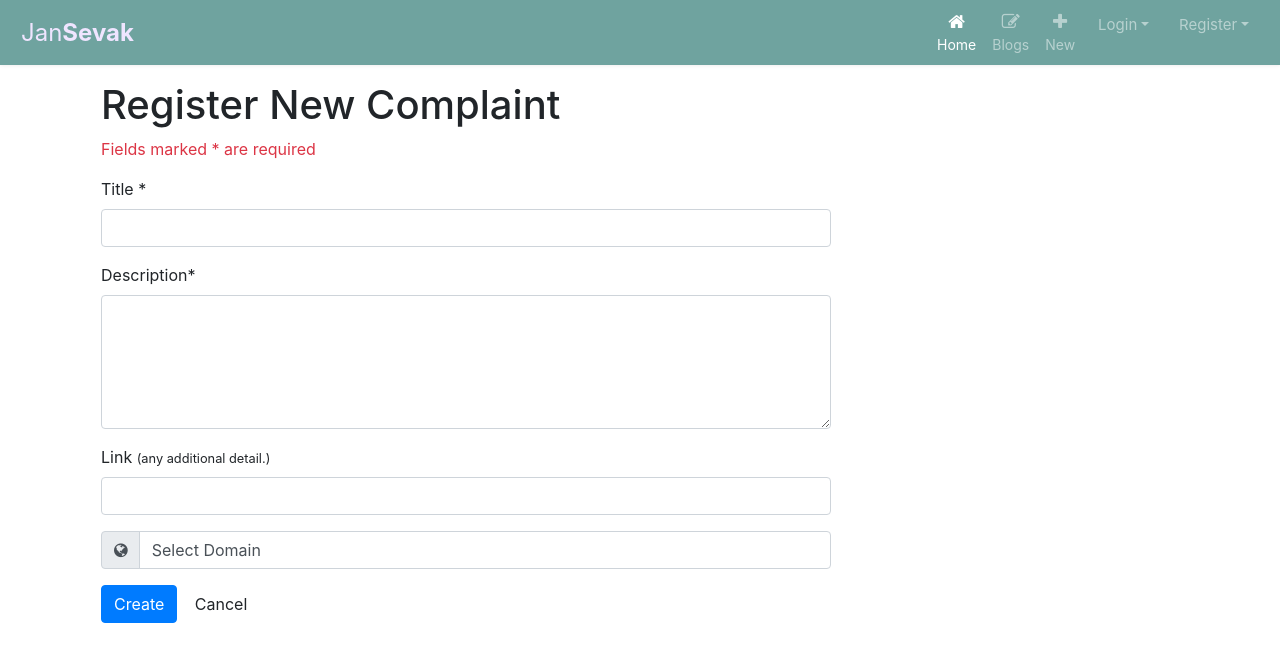
After one commit to Asubtlecoderrr/jan-sevak, a Flask app: page /issues/new/ in a window 1280 px wide. The commit adds this page. Shown: the top 662 px of the page. Run offline with Flask 2, Linux system fonts and the light colour scheme; parts of the project's set-up code (start-up, migrations or seed data) failed here and were passed over; some libraries are stand-ins or nearby versions.

Commit message:
major push

```diff
--- a/app.py
+++ b/app.py
@@ -71,6 +71,7 @@ def login_user():
                 session['logged_in'] = True
                 session['full_name'] = user[1]
                 session['district'] = user[3]
+                session['id'] = user[0]
                 flash(f"Welcome {session['full_name']}!! Your Login is Successful", 'success')
             else:
                 cur.close()
@@ -88,12 +89,12 @@ def login_user():
 def login_prof():
     return render_template('login.html', role='professional')
 
-@app.route('/domain/<domain>')
+@app.route('/domain/<domain>/')
 def domain(domain):
     cur = mysql.connection.cursor()
-    cur.execute("SELECT * FROM issues WHERE domain='{}';".format(domain))
-    domain = cur.fetchall()
-    return render_template('domain.html', domain=domain)
+    cur.execute("SELECT * FROM issue WHERE domain='{}';".format(domain))
+    issues = cur.fetchall()
+    return render_template('issue.html', issues=issues, domain=domain)
 
 @app.route('/issues/new/', methods=['GET', 'POST'])
 def new_issue():
@@ -102,30 +103,43 @@ def new_issue():
         domain = form['domain']
         complaint = form['complaint']
         link = form['link']
-        name = session['fullname']
+        name = session['full_name']
         cur = mysql.connection.cursor()
         cur.execute("INSERT INTO issue(domain, complaint, link, name) VALUES(%s, %s, %s, %s);", (domain, complaint, link, name))
         mysql.connection.commit()
         cur.close()
         flash("Issue Posted Successfully", "success")
         return redirect('/home/')
-    return render_template('new_issue.html')
+    return render_template('new.html')
 
 @app.route('/issues/<int:id>/')
 def issue_id(id):
     cur = mysql.connection.cursor()
     cur.execute("SELECT * FROM issue WHERE id={}".format(id))
     issue = cur.fetchone()
+    return render_template('issue.html', issue=issue)
 
+@app.route('/blogs/')
+def blog():
+    cur = mysql.connection.cursor()
+    cur.execute("SELECT * FROM blog;")
+    blogs = cur.fetchall()
+    return render_template('blog.html', blogs=blogs)
 
-@app.route('/blogs/new/')
-def new_blog():
-    pass
+@app.route('/blogs/<int:id>/')
+def blog_id(id):
+    cur = mysql.connection.cursor()
+    cur.execute("SELECT * FROM issue WHERE id={}".format(id))
+    issue = cur.fetchone()
 
-@app.route('/profile/me/')
+@app.route('/my-issues/')
 def me():
-    pass
-
+    cur = mysql.connection.cursor()
+    q = cur.execute("SELECT * FROM issue WHERE name='{}';".format(session['full_name']))
+    if q > 0:
+        my_issues = cur.fetchall()
+        return render_template('myissues.html', issues=my_issues)
+    return render_template('myissues.html', issues=None)
 
 if __name__ == '__main__':
     app.run(debug=True)
--- a/templates/navbar.html
+++ b/templates/navbar.html
@@ -165,16 +165,20 @@
 
 <body>
     <nav class="navbar navbar-expand-xl navbar-dark bg-dark">
-        <a href="#" class="navbar-brand"><i class="fa fa-tractor"></i>Jan<b>Sevak</b></a>
+        {% if session['logged_in'] == True %}
+        <a href="/home/" class="navbar-brand"><i class="fa fa-tractor"></i>Jan<b>Sevak</b></a> {% else %}
+        <a href="/" class="navbar-brand"><i class="fa fa-tractor"></i>Jan<b>Sevak</b></a> {% endif %}
         <button type="button" class="navbar-toggler" data-toggle="collapse" data-target="#navbarCollapse">
 		<span class="navbar-toggler-icon"></span>
 	</button>
         <!-- Collection of nav links, forms, and other content for toggling -->
         <div id="navbarCollapse" class="collapse navbar-collapse justify-content-start">
             <div class="navbar-nav ml-auto">
-                <a href="#" class="nav-item nav-link active"><i class="fa fa-home"></i><span>Home</span></a>
-                <a href="#" class="nav-item nav-link"><i class="fa fa-pencil-square-o"></i><span>Blogs</span></a>
-                <a href="#" class="nav-item nav-link"><i class="fa fa-plus"></i><span>New</span></a> {% if session['logged_in'] == True %}
+                {% if session['logged_in'] == True %}
+                <a href="/home/" class="nav-item nav-link active"><i class="fa fa-home"></i><span>Home</span></a> {% else %}
+                <a href="/" class="nav-item nav-link active"><i class="fa fa-home"></i><span>Home</span></a> {% endif %}
+                <a href="/blogs/" class="nav-item nav-link"><i class="fa fa-pencil-square-o"></i><span>Blogs</span></a>
+                <a href="/issues/new/" class="nav-item nav-link"><i class="fa fa-plus"></i><span>New</span></a> {% if session['logged_in'] == True %}
                 <div class="nav-item dropdown">
                     <a href="#" data-toggle="dropdown" class="nav-item nav-link dropdown-toggle user-action">{{session['full_name']}}<b class="caret"></b></a>
                     <div class="dropdown-menu">
--- /dev/null
+++ b/templates/new.html
@@ -0,0 +1,61 @@
+{% include 'block.html' %} {% block subcontent %}
+<div class="container">
+    <div class="row">
+
+        <div class="col-md-8 m-3 col-md-offset-2">
+
+            <h1>Register New Complaint</h1>
+            <p class="text-danger">Fields marked * are required</p>
+
+            <form action="/issues/new/" method="POST">
+
+
+
+                <div class="form-group">
+                    <label for="title">Title <span class="require">*</span></label>
+                    <input type="text" class="form-control" name="title" required/>
+                </div>
+
+                <div class="form-group">
+                    <label for="complaint">Description<span class="require">*</span></label>
+                    <textarea rows="5" class="form-control" name="complaint" required></textarea>
+                </div>
+                <div class="form-group">
+                    <label for="link">Link  <small>(any additional detail.)</small></label>
+                    <input type="text" class="form-control" name="link" value="" />
+
+                </div>
+
+                <!-- form-group// -->
+                <div class="form-group input-group">
+                    <div class="input-group-prepend">
+                        <span class="input-group-text"> <i class="fa fa-globe"></i> </span>
+                    </div>
+                    <select class="form-control" name="domain">
+                        <option selected> Select Domain</option>
+                        <option value='farming'>Farming</option>
+                        <option value='Bank'>Bank and Finance</option>
+                        <option value='Health'>Health and Medicinal</option>
+                        <option value='governmentschemes'>Government Schemes</option>
+                        <option value='municipality'>Municipality</option>
+                        <option value='miscellaneous'>Miscellaneous</option>
+                    </select>
+                </div>
+
+
+
+                <div class="form-group">
+                    <button type="submit" class="btn btn-primary">
+    		            Create
+    		        </button>
+                    <a href="/" class="btn btn-default">
+    		            Cancel
+					</a>
+                </div>
+
+            </form>
+        </div>
+
+    </div>
+</div>
+{% endblock %}
```
Also changed, not shown: templates/blog.html (+20 -42 lines), templates/index.html (+64 -29 lines), templates/issue.html (+21 -53 lines), static/farming1.jpg (added).
